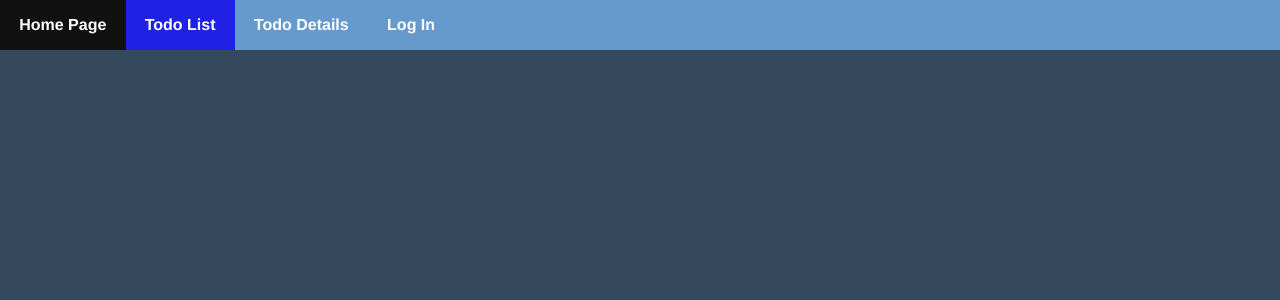
After one commit to Thomas-Rollins/COMP1006-Assignment1, a PHP site: page /todo-list.html in a window 1280 px wide. The commit adds this page. Shown: the top 300 px of the page. Run offline with PHP 8.4, Linux system fonts and the light colour scheme.

Commit message:
added page templates and basic css

```diff
--- a/assets/css/styles.css
+++ b/assets/css/styles.css
@@ -1 +1,44 @@
-/* custom css goes here */
+body {
+	font-family: Helvetica, Arial, sans-serif;
+	font-size: 100%;
+	background-color: #34495E; /* Dark Blue-Grey */
+}
+
+header {
+	position: fixed;
+	top:0;
+	margin: auto;
+	left: 0;
+	right: 0;
+	width: auto;
+	z-index: 1000;
+}
+
+header ul {
+	list-style-type: none;
+	margin: 0;
+	padding: 0;
+	overflow: hidden;
+	background-color: #6699CC; /* light grey blue */
+}
+header li {
+	float: left;
+	max-width: 16.66%;
+}
+
+header li a {
+	display: block;
+	color: white;
+	text-align: center;
+	padding: 1em 1.2em;
+	text-decoration: none;
+	font-weight: bold;
+}
+
+header li a:hover:not(.active) {
+	background-color: #111; /* Black */
+}
+
+.active {
+	background-color: #2121E6; /* Blue */
+}
--- /dev/null
+++ b/todo-list.html
@@ -0,0 +1,27 @@
+<!DOCTYPE html>
+ <html lang="en-ca">
+ 	<head>
+ 		<meta charset="utf-8" />
+		<title>Todo List</title>
+		<link rel="stylesheet" href="assets/css/styles.css" />
+	</head>
+	<body>
+		<header id="global-nav">
+			<nav id="global">
+				<ul class="nav">
+					<li><a href="index.html" title="Home Page">Home Page</a></li>
+					<li><a class="active" href="todo-list.html" title="Todo List">Todo List</a></li>
+					<li><a href="todo-details.html" title="Todo Details">Todo Details</a></li>
+					<li><a href="login-page.html" title="Login Page">Log In</a></li>
+				</ul>
+			</nav>
+		</header>
+		<main>
+			<section>
+				<article>
+
+				</article>
+			</section>
+		</main>
+	</body>
+</html>
```
Also changed, not shown: index.html (renamed from index.php, +5 -9 lines), login-page.html (added, +27 -0 lines), todo-details.html (added, +27 -0 lines).
